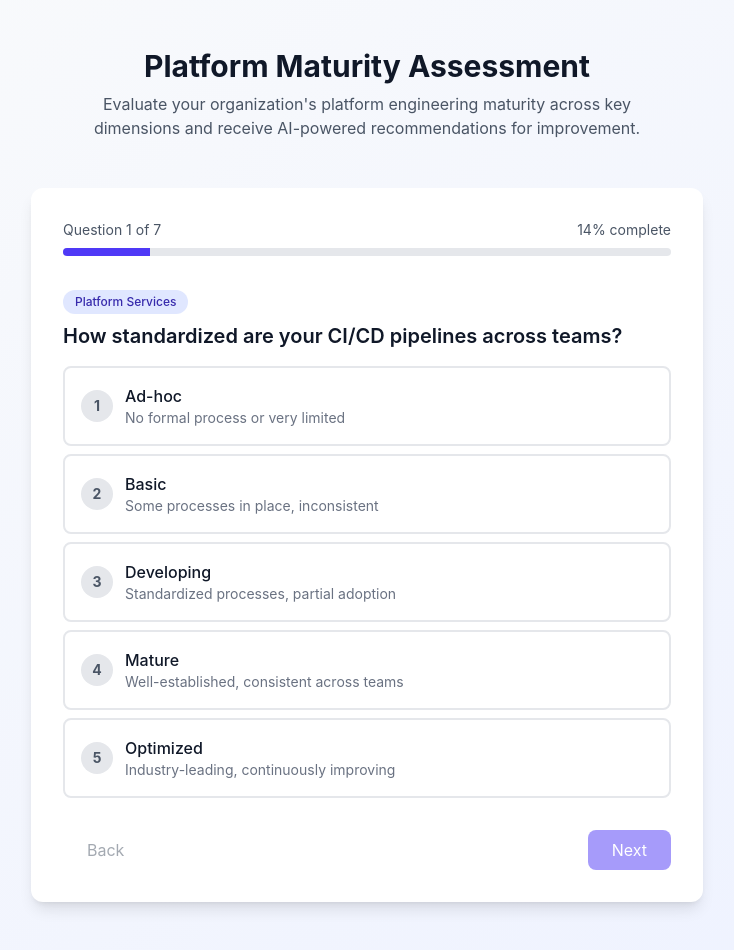
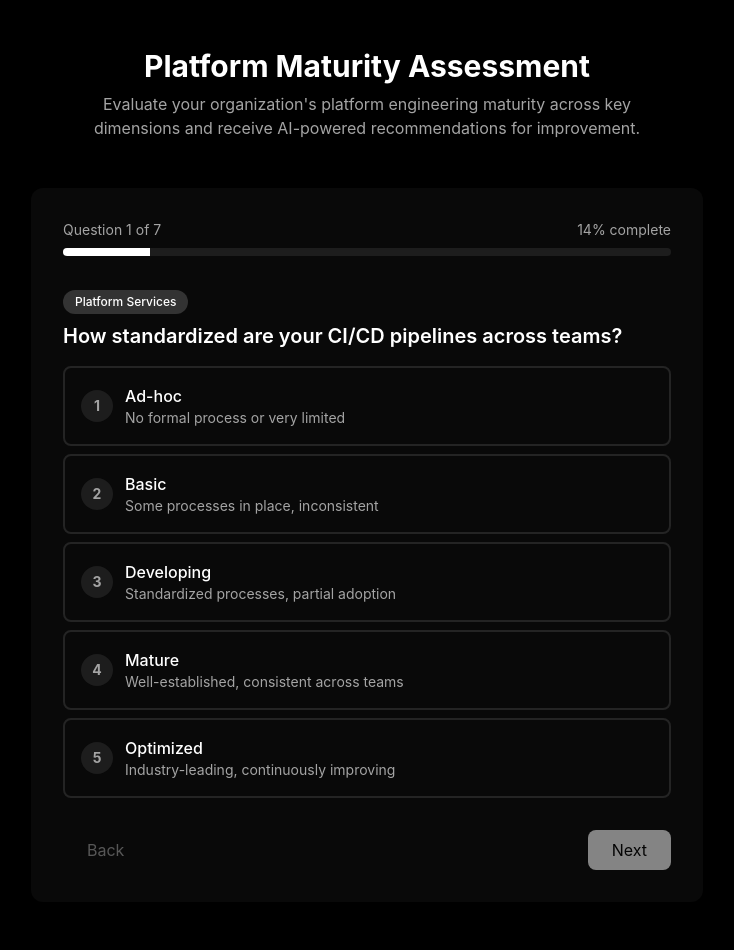
Before and after one commit to joeyessak/platform-maturity-assessment, a React (Vite) app in the folder client/: page / in a window 1280 px wide. Shown: the whole page, without its empty margins (273-1007 px from the left). Built offline with nearby package versions, Linux system fonts and the light colour scheme.

Commit message:
Implement custom dark theme with oklch color scheme

```diff
--- a/client/index.html
+++ b/client/index.html
@@ -1,10 +1,10 @@
 <!doctype html>
-<html lang="en" class="light">
+<html lang="en" class="dark">
   <head>
     <meta charset="UTF-8" />
     <link rel="icon" type="image/svg+xml" href="/vite.svg" />
     <meta name="viewport" content="width=device-width, initial-scale=1.0" />
-    <meta name="color-scheme" content="light only" />
+    <meta name="color-scheme" content="dark" />
     <title>Platform Maturity Assessment</title>
   </head>
   <body>
--- a/client/src/App.jsx
+++ b/client/src/App.jsx
@@ -17,14 +17,14 @@ function App() {
   };
 
   return (
-    <div className="min-h-screen bg-gradient-to-br from-gray-50 to-indigo-50 py-12 px-4">
+    <div className="min-h-screen py-12 px-4" style={{ backgroundColor: 'var(--background)' }}>
       <div className="max-w-4xl mx-auto">
         {/* Header */}
         <div className="text-center mb-12">
-          <h1 className="text-3xl font-bold text-gray-900 mb-2">
+          <h1 className="text-3xl font-bold mb-2" style={{ color: 'var(--foreground)' }}>
             Platform Maturity Assessment
           </h1>
-          <p className="text-gray-600 max-w-xl mx-auto">
+          <p style={{ color: 'var(--muted-foreground)' }} className="max-w-xl mx-auto">
             Evaluate your organization's platform engineering maturity across key
             dimensions and receive AI-powered recommendations for improvement.
           </p>
--- a/client/src/components/ProgressBar.jsx
+++ b/client/src/components/ProgressBar.jsx
@@ -3,14 +3,20 @@ export default function ProgressBar({ current, total }) {
 
   return (
     <div className="w-full">
-      <div className="flex justify-between text-sm text-gray-600 mb-2">
+      <div className="flex justify-between text-sm mb-2" style={{ color: 'var(--muted-foreground)' }}>
         <span>Question {current} of {total}</span>
         <span>{Math.round(percentage)}% complete</span>
       </div>
-      <div className="h-2 bg-gray-200 rounded-full overflow-hidden">
+      <div
+        className="h-2 rounded-full overflow-hidden"
+        style={{ backgroundColor: 'var(--muted)' }}
+      >
         <div
-          className="h-full bg-indigo-600 transition-all duration-300 ease-out"
-          style={{ width: `${percentage}%` }}
+          className="h-full transition-all duration-300 ease-out"
+          style={{
+            width: `${percentage}%`,
+            backgroundColor: 'var(--primary)'
+          }}
         />
       </div>
     </div>
--- a/client/src/components/Question.jsx
+++ b/client/src/components/Question.jsx
@@ -10,10 +10,18 @@ export default function Question({ question, layer, value, onChange }) {
   return (
     <div className="space-y-4">
       <div>
-        <span className="inline-block px-3 py-1 text-xs font-medium bg-indigo-100 text-indigo-800 rounded-full mb-2">
+        <span
+          className="inline-block px-3 py-1 text-xs font-medium rounded-full mb-2"
+          style={{
+            backgroundColor: 'var(--accent)',
+            color: 'var(--accent-foreground)'
+          }}
+        >
           {layer}
         </span>
-        <h2 className="text-xl font-semibold text-gray-900">{question}</h2>
+        <h2 className="text-xl font-semibold" style={{ color: 'var(--foreground)' }}>
+          {question}
+        </h2>
       </div>
 
       <div className="space-y-2">
@@ -21,25 +29,29 @@ export default function Question({ question, layer, value, onChange }) {
           <button
             key={level.value}
             onClick={() => onChange(level.value)}
-            className={`w-full text-left p-4 rounded-lg border-2 transition-all ${
-              value === level.value
-                ? 'border-indigo-600 bg-indigo-50'
-                : 'border-gray-200 hover:border-indigo-300 hover:bg-gray-50'
-            }`}
+            className="w-full text-left p-4 rounded-lg border-2 transition-all"
+            style={{
+              backgroundColor: value === level.value ? 'var(--accent)' : 'transparent',
+              borderColor: value === level.value ? 'var(--primary)' : 'var(--border)',
+            }}
           >
             <div className="flex items-center gap-3">
               <span
-                className={`w-8 h-8 rounded-full flex items-center justify-center text-sm font-bold ${
-                  value === level.value
-                    ? 'bg-indigo-600 text-white'
-                    : 'bg-gray-200 text-gray-600'
-                }`}
+                className="w-8 h-8 rounded-full flex items-center justify-center text-sm font-bold"
+                style={{
+                  backgroundColor: value === level.value ? 'var(--primary)' : 'var(--muted)',
+                  color: value === level.value ? 'var(--primary-foreground)' : 'var(--muted-foreground)',
+                }}
               >
                 {level.value}
               </span>
               <div>
-                <div className="font-medium text-gray-900">{level.label}</div>
-                <div className="text-sm text-gray-500">{level.description}</div>
+                <div className="font-medium" style={{ color: 'var(--foreground)' }}>
+                  {level.label}
+                </div>
+                <div className="text-sm" style={{ color: 'var(--muted-foreground)' }}>
+                  {level.description}
+                </div>
               </div>
             </div>
           </button>
--- a/client/src/components/Questionnaire.jsx
+++ b/client/src/components/Questionnaire.jsx
@@ -90,7 +90,10 @@ export default function Questionnaire({ onComplete }) {
 
   return (
     <div className="max-w-2xl mx-auto">
-      <div className="bg-white rounded-xl shadow-lg p-8">
+      <div
+        className="rounded-xl shadow-lg p-8"
+        style={{ backgroundColor: 'var(--card)', color: 'var(--card-foreground)' }}
+      >
         <ProgressBar current={currentIndex + 1} total={questions.length} />
 
         <div className="mt-8">
@@ -106,7 +109,8 @@ export default function Questionnaire({ onComplete }) {
           <button
             onClick={handleBack}
             disabled={currentIndex === 0}
-            className="px-6 py-2 text-gray-600 hover:text-gray-900 disabled:opacity-50 disabled:cursor-not-allowed"
+            className="px-6 py-2 transition-colors disabled:opacity-50 disabled:cursor-not-allowed"
+            style={{ color: 'var(--muted-foreground)' }}
           >
             Back
           </button>
@@ -114,7 +118,11 @@ export default function Questionnaire({ onComplete }) {
           <button
             onClick={handleNext}
             disabled={!canProceed || isSubmitting}
-            className="px-6 py-2 bg-indigo-600 text-white rounded-lg hover:bg-indigo-700 disabled:opacity-50 disabled:cursor-not-allowed transition-colors"
+            className="px-6 py-2 rounded-lg transition-colors disabled:opacity-50 disabled:cursor-not-allowed"
+            style={{
+              backgroundColor: 'var(--primary)',
+              color: 'var(--primary-foreground)'
+            }}
           >
             {isSubmitting ? (
               <span className="flex items-center gap-2">
--- a/client/src/index.css
+++ b/client/src/index.css
@@ -1,13 +1,62 @@
 @import "tailwindcss";
 
 :root {
-  color-scheme: light only;
+  /* Primary */
+  --primary: oklch(1.00 0 0);
+  --primary-foreground: oklch(0 0 0);
+
+  /* Secondary */
+  --secondary: oklch(0.25 0 0);
+  --secondary-foreground: oklch(1.00 0 0);
+
+  /* Accent */
+  --accent: oklch(0.32 0 0);
+  --accent-foreground: oklch(1.00 0 0);
+
+  /* Base */
+  --background: oklch(0 0 0);
+  --foreground: oklch(1.00 0 0);
+
+  /* Card */
+  --card: oklch(0.14 0 0);
+  --card-foreground: oklch(1.00 0 0);
+
+  /* Popover */
+  --popover: oklch(0.18 0 0);
+  --popover-foreground: oklch(1.00 0 0);
+
+  /* Muted */
+  --muted: oklch(0.23 0 0);
+  --muted-foreground: oklch(0.72 0 0);
+
+  /* Destructive */
+  --destructive: oklch(0.69 0.20 23.91);
+  --destructive-foreground: oklch(0 0 0);
+
+  /* Border & Input */
+  --border: oklch(0.26 0 0);
+  --input: oklch(0.32 0 0);
+  --ring: oklch(0.72 0 0);
+
+  /* Chart Colors */
+  --chart-1: oklch(0.81 0.17 75.35);
+  --chart-2: oklch(0.58 0.21 260.84);
+  --chart-3: oklch(0.56 0 0);
+  --chart-4: oklch(0.44 0 0);
+  --chart-5: oklch(0.92 0 0);
+
+  /* Sidebar */
+  --sidebar: oklch(0.18 0 0);
+  --sidebar-foreground: oklch(1.00 0 0);
+  --sidebar-primary: oklch(1.00 0 0);
 }
 
 html {
-  color-scheme: light only;
+  color-scheme: dark;
 }
 
 body {
-  @apply bg-gray-50 text-gray-900 min-h-screen;
+  background-color: var(--background);
+  color: var(--foreground);
+  min-height: 100vh;
 }
```
Also changed, not shown: client/src/components/Report.jsx (+129 -66 lines).
